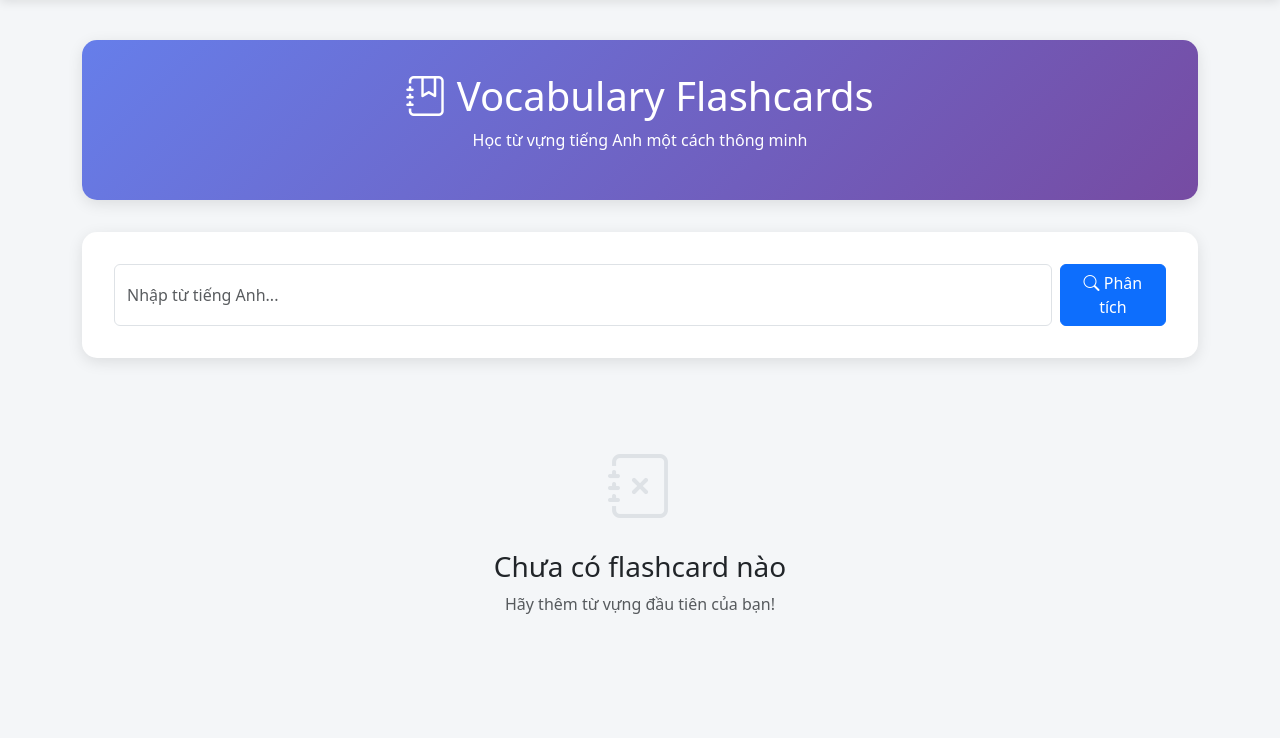
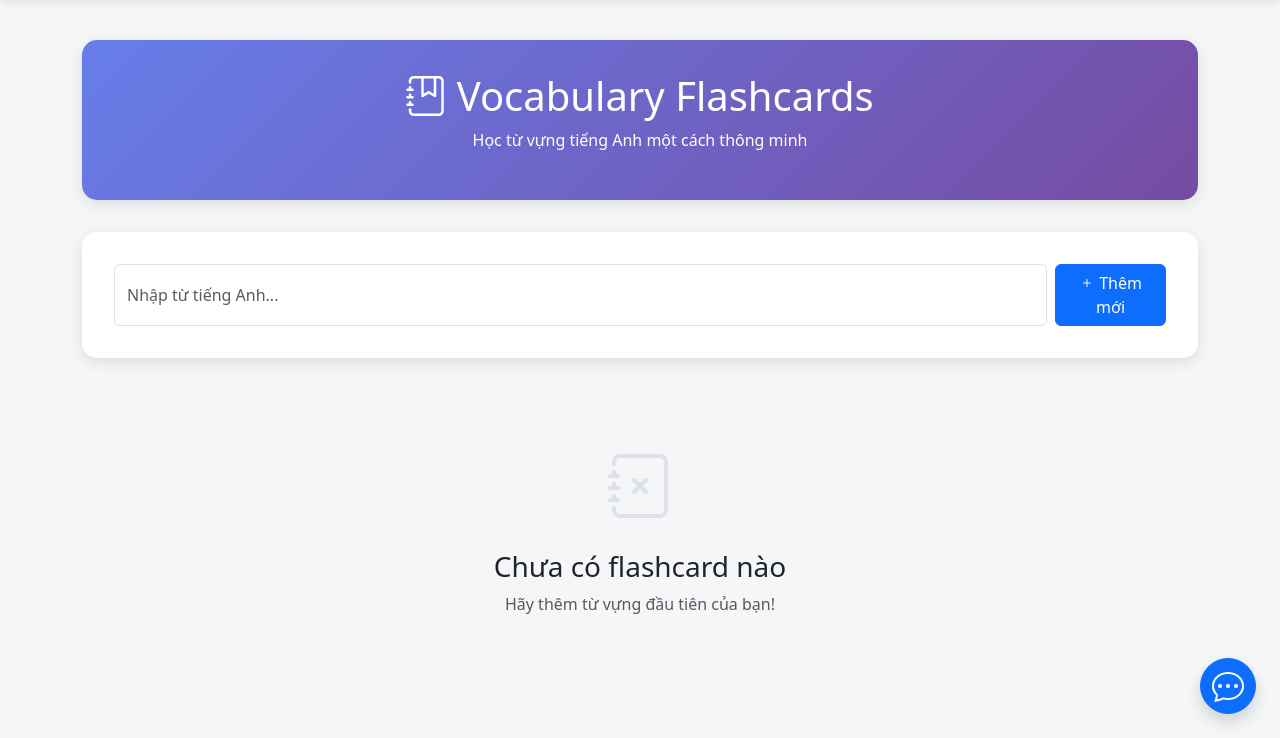
Before and after one commit to NhatND090902/Elevate-AI, a Flask app: page / in a window 1280 px wide. Shown: the part 62-800 px from the top of the page. Run offline with Flask 3, Linux system fonts and the light colour scheme.

Commit message:
add chatbox

```diff
--- a/app.py
+++ b/app.py
@@ -117,7 +117,58 @@ def delete_flashcard_route(index):
     # Chuyển đổi index vì list được đảo ngược khi hiển thị
     actual_index = len(history) - 1 - index
     delete_flashcard(actual_index)
-    return redirect(url_for('flashcard_list'))
+    return redirect(url_for("flashcard_list"))
+
+
+# Simple keyword-based filter for English learning scope
+def is_english_learning_question(question):
+    keywords = [
+        "english",
+        "vocabulary",
+        "word",
+        "grammar",
+        "sentence",
+        "example",
+        "meaning",
+        "definition",
+        "translate",
+        "translation",
+        "mnemonic",
+        "tip",
+        "learn",
+        "practice",
+        "fill in the blank",
+        "multiple choice",
+    ]
+    question_lower = question.lower()
+    return any(kw in question_lower for kw in keywords)
+
+
+# Chatbot route
+@app.route("/chat", methods=["POST"])
+def chat():
+    data = request.get_json()
+    user_message = data.get("message", "")
+    if not is_english_learning_question(user_message):
+        return {
+            "reply": "I am an English support chatbox. I cannot answer outside the scope of the request."
+        }
+    # Use OpenAI to answer English learning questions
+    messages = [
+        {
+            "role": "system",
+            "content": (
+                "You are an English learning support chatbot. Answer questions about English vocabulary, grammar, example sentences, and learning tips."
+            ),
+        },
+        {"role": "user", "content": user_message},
+    ]
+    response = client.chat.completions.create(
+        model="GPT-4o-mini",
+        messages=messages,
+    )
+    reply = response.choices[0].message.content
+    return {"reply": reply}
 
 
 if __name__ == "__main__":
--- a/templates/index.html
+++ b/templates/index.html
@@ -1,13 +1,21 @@
 <!DOCTYPE html>
 <html lang="en">
-
   <head>
     <meta charset="UTF-8" />
     <meta name="viewport" content="width=device-width, initial-scale=1" />
     <title>Vocabulary Flashcards</title>
-  <link href="https://cdn.jsdelivr.net/npm/bootstrap@5.3.0/dist/css/bootstrap.min.css" rel="stylesheet" />
-  <link rel="stylesheet" href="https://cdn.jsdelivr.net/npm/swiper@11/swiper-bundle.min.css" />
-  <link rel="stylesheet" href="https://cdn.jsdelivr.net/npm/bootstrap-icons@1.11.0/font/bootstrap-icons.css">
+    <link
+      href="https://cdn.jsdelivr.net/npm/bootstrap@5.3.0/dist/css/bootstrap.min.css"
+      rel="stylesheet"
+    />
+    <link
+      rel="stylesheet"
+      href="https://cdn.jsdelivr.net/npm/swiper@11/swiper-bundle.min.css"
+    />
+    <link
+      rel="stylesheet"
+      href="https://cdn.jsdelivr.net/npm/bootstrap-icons@1.11.0/font/bootstrap-icons.css"
+    />
 
     <style>
       body {
@@ -166,27 +174,38 @@
 
         <div class="form-section">
           <form method="POST" class="d-flex gap-2" autocomplete="off">
-          <input type="text" class="form-control" name="word" placeholder="Nhập từ tiếng Anh..." required />
+            <input
+              type="text"
+              class="form-control"
+              name="word"
+              placeholder="Nhập từ tiếng Anh..."
+              required
+            />
             <button class="btn btn-primary">
-            <i class="bi bi-search"></i> Phân tích
+              <i class="bi bi-plus"></i> Thêm mới
             </button>
           </form>
         </div>
 
         {% if result %}
         <div class="alert alert-success">
-        <i class="bi bi-check-circle"></i> Từ mới <strong>{{ word }}</strong> đã được thêm!
-        <a href="{{ url_for('flashcard_list') }}" class="btn btn-sm btn-outline-primary ms-2">
+          <i class="bi bi-check-circle"></i> Từ mới
+          <strong>{{ word }}</strong> đã được thêm!
+          <a
+            href="{{ url_for('flashcard_list') }}"
+            class="btn btn-sm btn-outline-primary ms-2"
+          >
             <i class="bi bi-list-ul"></i> Xem danh sách
           </a>
         </div>
-      {% endif %}
-
-      {% if history %}
+        {% endif %} {% if history %}
         <div class="stats-info">
           <i class="bi bi-collection"></i>
           Bạn đã học <strong>{{ history|length }}</strong> từ vựng
-        <a href="{{ url_for('flashcard_list') }}" class="btn btn-sm btn-outline-secondary ms-2">
+          <a
+            href="{{ url_for('flashcard_list') }}"
+            class="btn btn-sm btn-outline-secondary ms-2"
+          >
             <i class="bi bi-list-ul"></i> Xem tất cả
           </a>
         </div>
@@ -202,7 +221,11 @@
             {% for item in history %}
             <div class="swiper-slide">
               <div class="flashcard">
-              <div class="card-flip" tabindex="0" onclick="this.classList.toggle('flipped')">
+                <div
+                  class="card-flip"
+                  tabindex="0"
+                  onclick="this.classList.toggle('flipped')"
+                >
                   <div class="card-front">
                     <h5>{{ item.word }}</h5>
                   </div>
@@ -217,11 +240,38 @@
         </div>
         {% else %}
         <div class="text-center py-5">
-        <i class="bi bi-journal-x" style="font-size: 4rem; color: #dee2e6;"></i>
+          <i
+            class="bi bi-journal-x"
+            style="font-size: 4rem; color: #dee2e6"
+          ></i>
           <h3 class="mt-3">Chưa có flashcard nào</h3>
           <p class="text-muted">Hãy thêm từ vựng đầu tiên của bạn!</p>
         </div>
         {% endif %}
+
+
+
+    <!-- Chatbox Toggle Button and Chatbox (fixed bottom right) -->
+    <div id="chatbox-toggle" style="position: fixed; bottom: 24px; right: 24px; z-index: 9999;">
+      <button id="chatbox-icon" class="btn btn-primary rounded-circle shadow" style="width: 56px; height: 56px; font-size: 2rem; display: flex; align-items: center; justify-content: center;">
+        <i class="bi bi-chat-dots"></i>
+      </button>
+      <div id="chatbox-fixed" style="display: none; position: absolute; bottom: 70px; right: 0; width: 350px;">
+        <div class="card shadow">
+          <div class="card-header bg-primary text-white d-flex justify-content-between align-items-center">
+            <span><i class="bi bi-chat-dots"></i> English Support Chatbox</span>
+            <button id="chatbox-close" class="btn btn-sm btn-light"><i class="bi bi-x-lg"></i></button>
+          </div>
+          <div class="card-body" style="height: 300px; overflow-y: auto; background: #f8f9fa;" id="chat-messages">
+            <!-- Messages will appear here -->
+          </div>
+          <div class="card-footer">
+            <form id="chat-form" class="d-flex gap-2">
+              <input type="text" id="chat-input" class="form-control" placeholder="Type your question..." autocomplete="off" required />
+              <button type="submit" class="btn btn-primary"><i class="bi bi-send"></i></button>
+            </form>
+          </div>
+        </div>
       </div>
     </div>
 
@@ -273,7 +323,50 @@
             break;
         }
       });
+
+      // Chatbox JS
+      const chatboxIcon = document.getElementById("chatbox-icon");
+      const chatboxFixed = document.getElementById("chatbox-fixed");
+      const chatboxClose = document.getElementById("chatbox-close");
+      const chatForm = document.getElementById("chat-form");
+      const chatInput = document.getElementById("chat-input");
+      const chatMessages = document.getElementById("chat-messages");
+
+      // Toggle chatbox display
+      chatboxIcon.addEventListener("click", function () {
+        chatboxFixed.style.display = chatboxFixed.style.display === "none" ? "block" : "none";
+      });
+      chatboxClose.addEventListener("click", function () {
+        chatboxFixed.style.display = "none";
+      });
+
+      function appendMessage(sender, text) {
+        const msgDiv = document.createElement("div");
+        msgDiv.className = sender === "user" ? "text-end mb-2" : "text-start mb-2";
+        msgDiv.innerHTML = `<span class="badge ${sender === "user" ? "bg-primary" : "bg-secondary"}">${sender === "user" ? "You" : "Bot"}:</span> <span>${text.replace(/\n/g, '<br>')}</span>`;
+        chatMessages.appendChild(msgDiv);
+        chatMessages.scrollTop = chatMessages.scrollHeight;
+      }
+
+      chatForm.addEventListener("submit", function (e) {
+        e.preventDefault();
+        const message = chatInput.value.trim();
+        if (!message) return;
+        appendMessage("user", message);
+        chatInput.value = "";
+        fetch("/chat", {
+          method: "POST",
+          headers: { "Content-Type": "application/json" },
+          body: JSON.stringify({ message }),
+        })
+          .then((res) => res.json())
+          .then((data) => {
+            appendMessage("bot", data.reply);
+          })
+          .catch(() => {
+            appendMessage("bot", "Error: Could not connect to chat server.");
+          });
+      });
     </script>
   </body>
-
 </html>
```
Lines whose indentation alone changed are shown as unchanged.
